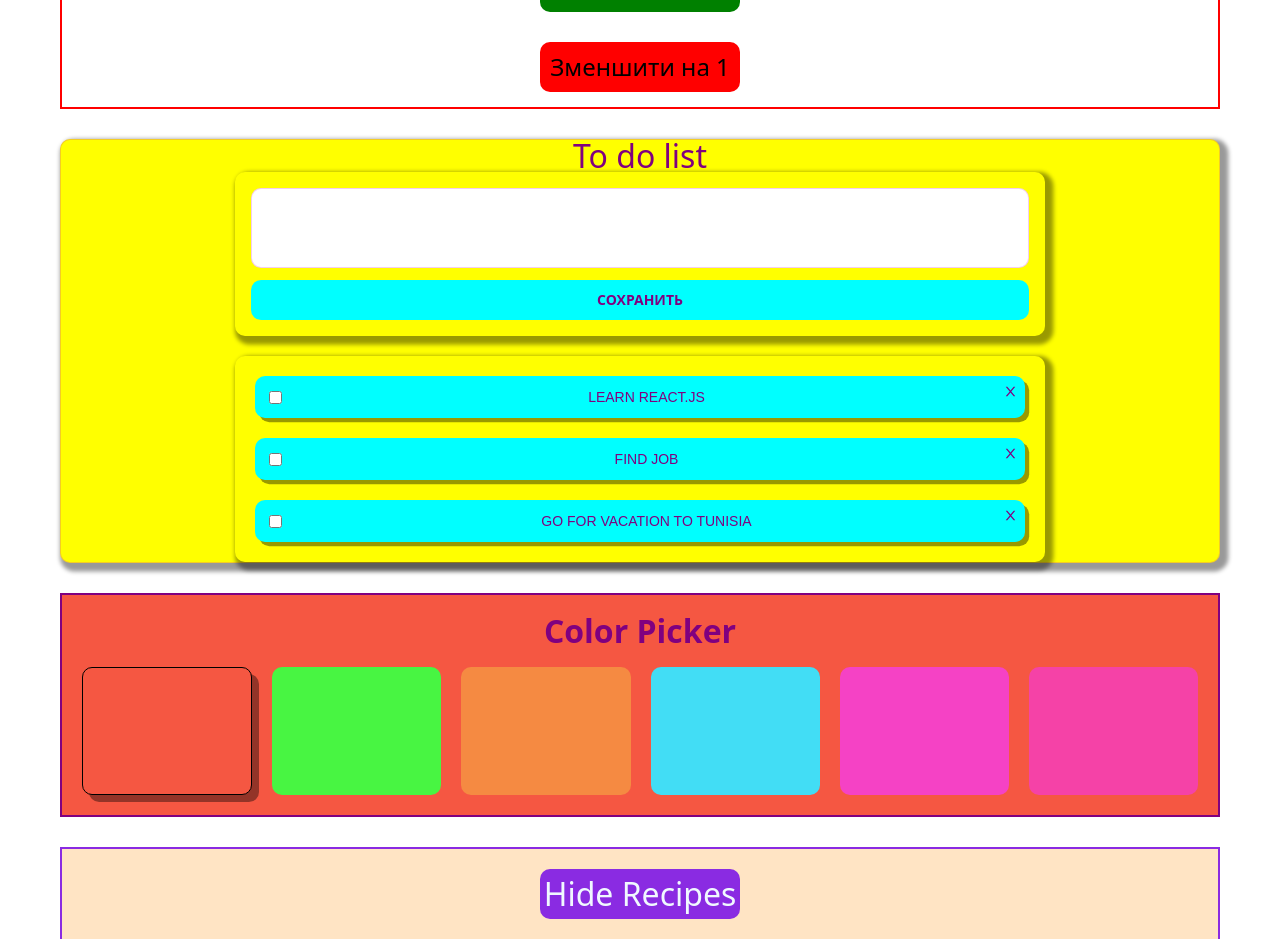
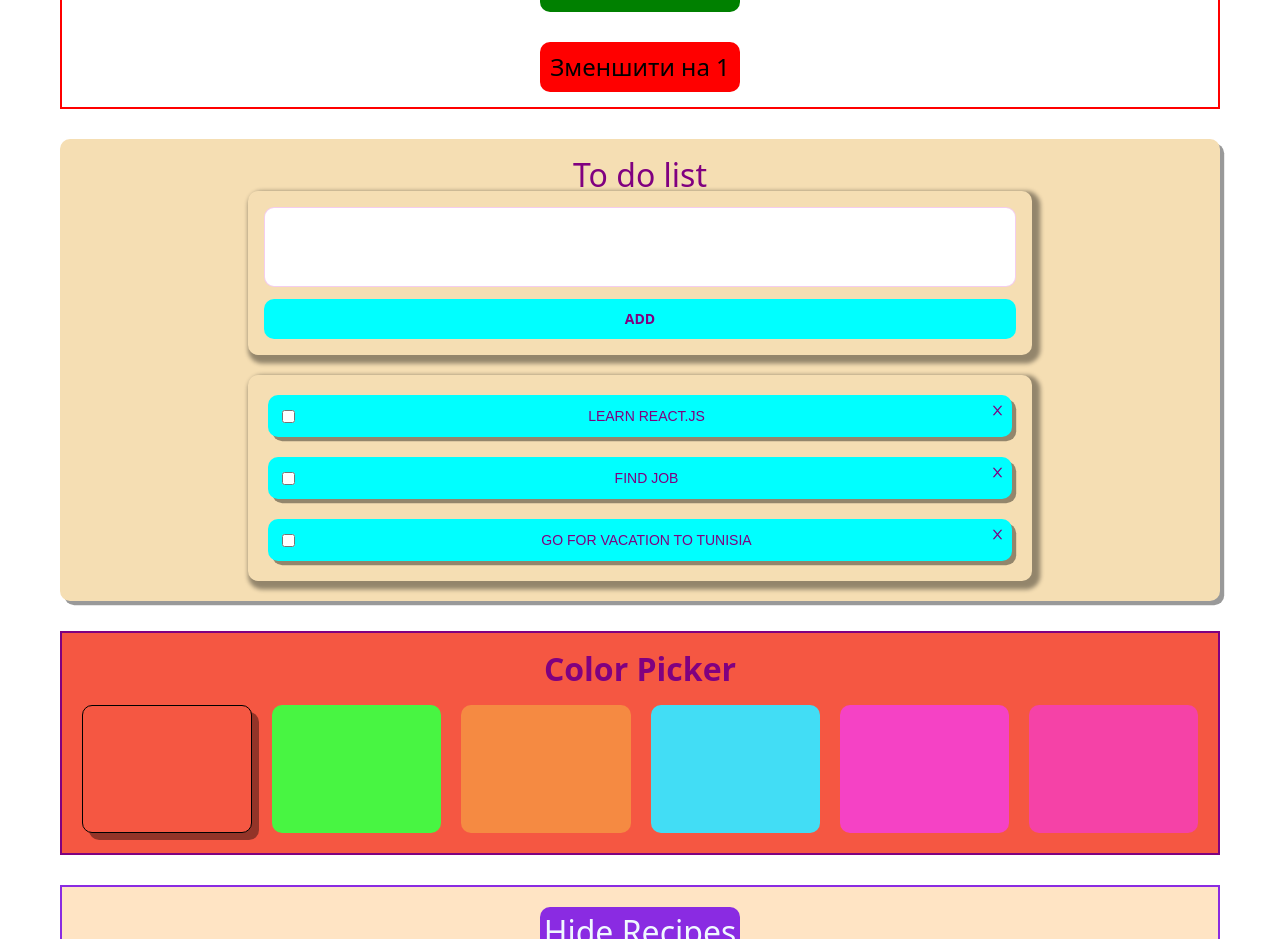
Before and after one commit to Iryna-Artymuk/React, a React (Create React App) app: page / in a window 1280 px wide. Shown: the part 1039-1978 px from the top of the page. Built offline with nearby package versions, Linux system fonts and the light colour scheme.

Commit message:
add todo

```diff
--- a/src/components/App/App.js
+++ b/src/components/App/App.js
@@ -57,6 +57,17 @@ class App extends Component {
   //   }));
   // };
 
+  addTodo = text => {
+    const newTodo = {
+      id: 'id-4',
+      name: text,
+      completed: false,
+    };
+
+    this.setState(prevState => ({
+      todo: [newTodo, ...prevState.todo],
+    }));
+  };
   ToggleComplete = todoID => {
     this.setState(({ todo }) => ({
       todo: todo.map(todoItem =>
@@ -96,6 +107,7 @@ class App extends Component {
         )}
         <Counter startValue={1} />
         <TodoList
+          addTodo={this.addTodo}
           todo={this.state.todo}
           deleteToDo={this.deleteToDo}
           ToggleComplete={this.ToggleComplete}
--- a/src/components/TodoEditor/TodoEditor.css
+++ b/src/components/TodoEditor/TodoEditor.css
@@ -17,7 +17,7 @@
   border: 1px solid rgba(199, 8, 173, 0.2);
   border-radius: 4px;
 
-  font: inherit;
+  font-size: 24px;
 
   letter-spacing: 0.01em;
 
--- a/src/components/TodoEditor/TodoEditor.jsx
+++ b/src/components/TodoEditor/TodoEditor.jsx
@@ -5,20 +5,29 @@ class TodoEditor extends Component {
   state = {
     text: ' ',
   };
+
+  handelTextAreaChange = event => {
+    this.setState({
+      text: event.currentTarget.value,
+    });
+    this.setState({ text: event.currentTarget.value });
+  };
+
+  handelSubmit = event => {
+    event.preventDefault();
+
+    this.props.addTodo(this.state.text);
+  };
   render() {
     return (
-      <form className="TodoEditor">
+      <form className="TodoEditor" onSubmit={this.handelSubmit}>
         <textarea
           value={this.state.text}
           className="TodoEditor__textarea"
-          onChange={() => this.handelTextAreaChange}
+          onChange={this.handelTextAreaChange}
         ></textarea>
-        <button
-          type="submit"
-          onclick={() => this.handelSubmit}
-          className="TodoEditor__button"
-        >
-          Сохранить
+        <button type="submit" className="TodoEditor__button">
+          add
         </button>
       </form>
     );
--- a/src/components/TodoList/TodoList.css
+++ b/src/components/TodoList/TodoList.css
@@ -6,13 +6,12 @@
   justify-content: space-around;
   align-items: center;
 
-  border: 2px solid red;
   font-size: 1rem;
   color: purple;
-  background-color: yellow;
-  border: 1px solid rgba(199, 8, 173, 0.2);
-  box-shadow: 0.3em 0.3em 0.3em 0.3em rgba(0.4, 0.4, 0.4, 0.4);
+  background-color: wheat;
+  box-shadow: 0.3em 0.3em rgba(0.4, 0.4, 0.4, 0.4);
   border-radius: 10px;
+  padding: 20px;
 }
 
 .todoList ul {
--- a/src/components/TodoList/TodoList.jsx
+++ b/src/components/TodoList/TodoList.jsx
@@ -3,12 +3,12 @@ import { AiOutlineClose } from 'react-icons/ai';
 import './TodoList.css';
 import TodoEditor from '../TodoEditor/TodoEditor';
 const TodoList = props => {
-  const { todo, deleteToDo, completed, ToggleComplete } = props;
+  const { todo, deleteToDo, completed, ToggleComplete, addTodo } = props;
 
   return (
     <div className="todoList ">
       <h3> To do list </h3>
-      <TodoEditor />
+      <TodoEditor addTodo={addTodo} />
       <ul>
         {todo.map(item => {
           return (
```
